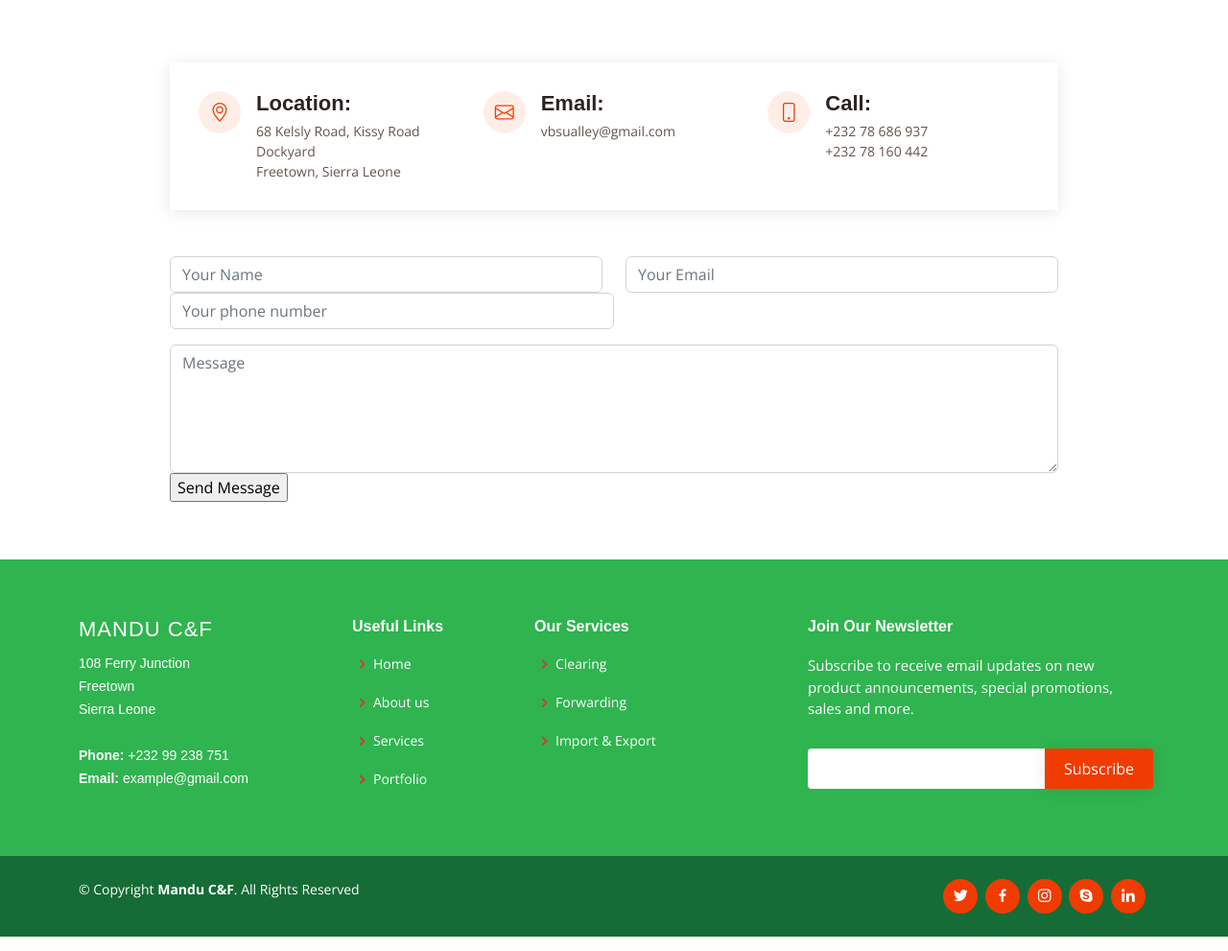
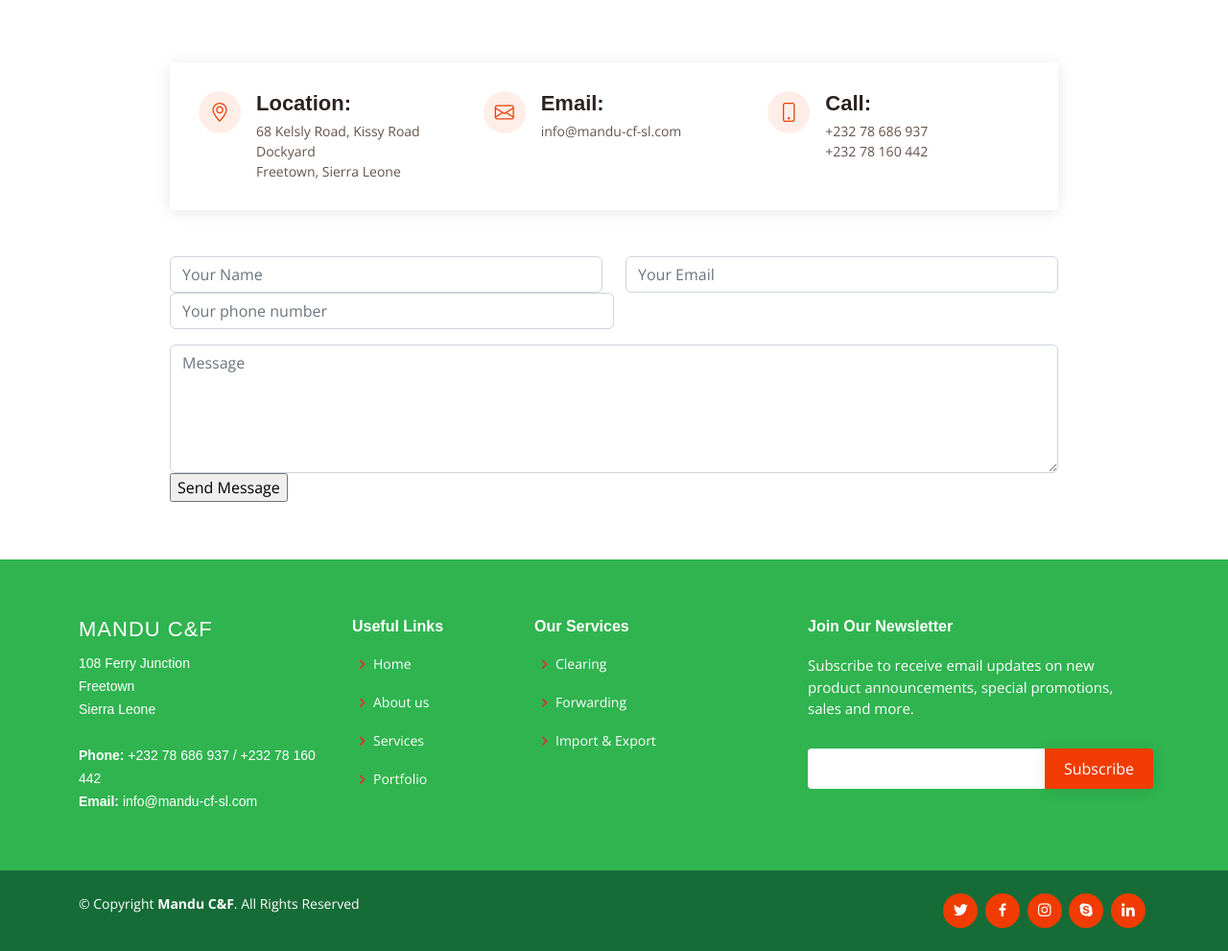
Before and after one commit to Dmonk204/Mandu_cf, a Django app: page /contact/ in a window 1280 px wide. Shown: the part 564-1555 px from the top of the page at 96% size. Run offline with Django 4.2, Linux system fonts and the light colour scheme; some libraries are stand-ins or nearby versions; some web fonts are replaced.

Commit message:
tuesday changes

```diff
--- a/base/templates/base/contact.html
+++ b/base/templates/base/contact.html
@@ -45,7 +45,7 @@
                 <div class="col-lg-4 info mt-4 mt-lg-0">
                   <i class="bi bi-envelope"></i>
                   <h4>Email:</h4>
-                  <p>vbsualley@gmail.com</p>
+                  <p>info@mandu-cf-sl.com</p>
                 </div>
 
                 <div class="col-lg-4 info mt-4 mt-lg-0">
--- a/templates/footer.html
+++ b/templates/footer.html
@@ -11,8 +11,8 @@
               108 Ferry Junction <br>
               Freetown<br>
               Sierra Leone <br><br>
-              <strong>Phone:</strong> +232 99 238 751<br>
-              <strong>Email:</strong> example@gmail.com<br>
+              <strong>Phone:</strong> +232 78 686 937 / +232 78 160 442<br>
+              <strong>Email:</strong> info@mandu-cf-sl.com<br>
             </p>
           </div>
 
@@ -54,13 +54,6 @@
         <div class="copyright">
           &copy; Copyright <strong><span>Mandu C&F</span></strong>. All Rights Reserved
         </div>
-        <!-- <div class="credits"> -->
-          <!-- All the links in the footer should remain intact. -->
-          <!-- You can delete the links only if you purchased the pro version. -->
-          <!-- Licensing information: https://bootstrapmade.com/license/ -->
-          <!-- Purchase the pro version with working PHP/AJAX contact form: https://bootstrapmade.com/flattern-multipurpose-bootstrap-template/ -->
-          <!-- Designed by <a href="https://bootstrapmade.com/">BootstrapMade</a>
-        </div> -->
       </div>
       <div class="social-links text-center text-md-right pt-3 pt-md-0">
         <a href="#" class="twitter"><i class="bx bxl-twitter"></i></a>
--- a/templates/header.html
+++ b/templates/header.html
@@ -4,7 +4,7 @@
   <section id="topbar" class="d-flex align-items-center">
     <div class="container d-flex justify-content-center justify-content-md-between">
       <div class="contact-info d-flex align-items-center">
-        <i class="bi bi-envelope d-flex align-items-center"><a href="mailto:contact@example.com">vbsualley@gmail.com</a></i>
+        <i class="bi bi-envelope d-flex align-items-center"><a href="mailto:contact@example.com">info@mandu-cf-sl.com</a></i>
         <i class="bi bi-phone d-flex align-items-center ms-4"><span>+232 78 686 937 / +232 78 160 442</span></i>
       </div>
       <div class="social-links d-none d-md-flex align-items-center">
```
